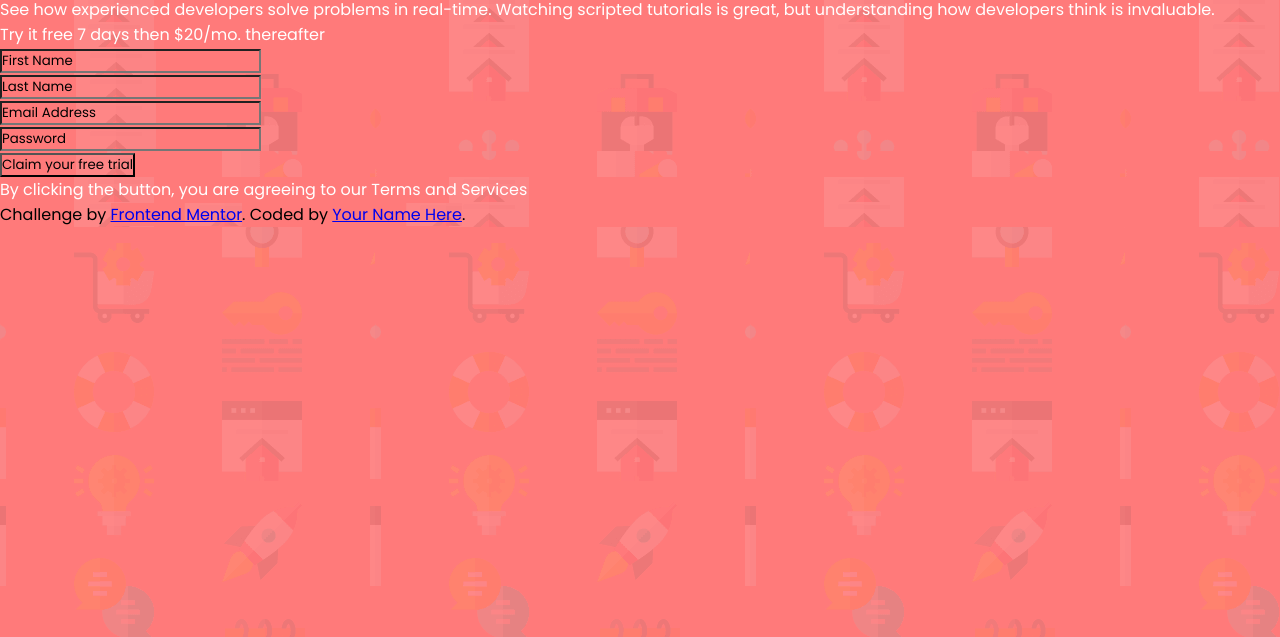
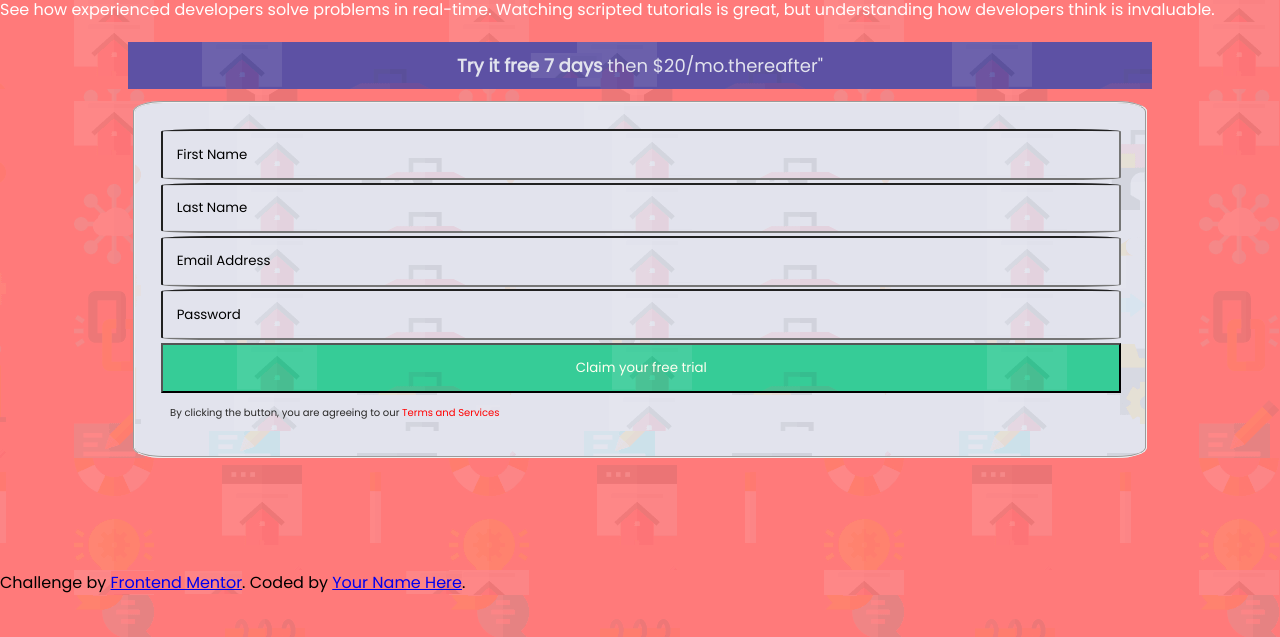
Before and after one commit to Jasmine582/intro_component-fm, a plain HTML site: page index.html in a window 1280 px wide. Shown: the part 163-800 px from the top of the page. Drawn offline with Linux system fonts and the light colour scheme.

Commit message:
Updated styles

```diff
--- a/index.html
+++ b/index.html
@@ -32,18 +32,22 @@
           invaluable.
         </p>
       </div>
-      <div class="free-trial">Try it free 7 days then $20/mo. thereafter</div>
+      <div class="free-trial">
+        <button><span>Try it free 7 days</span> then $20/mo.thereafter"</button>
+      </div>
       <form>
+        <fieldset>
         <input type="text" id="fname" value="First Name" /><br />
         <input type="text" id="lname" value="Last Name" /><br />
         <input type="text" id="email" value="Email Address" /><br />
         <input type="text" id="password" value="Password" />
-      </form>
-      <button>Claim your free trial</button>
+      <input type ="button"value="Claim your free trial"/>
       <div class="terms">
         <p>
-          By clicking the button, you are agreeing to our Terms and Services
+          By clicking the button, you are agreeing to our <span>Terms and Services</span>
         </p>
+      </fieldset>
+    </form>
       </div>
     </main>
     <footer>
--- a/style.css
+++ b/style.css
@@ -1,20 +1,85 @@
 * {
-    margin: 0;
-    padding: 0;
-    font-family: 'Poppins', sans-serif;
-    background-color:  hsl(0, 100%, 74%) ;
-    background-image: url('./images/bg-intro-mobile.png');
+  margin: 0;
+  padding: 0;
+  font-family: "Poppins", sans-serif;
+  background-color: hsl(0, 100%, 74%);
+  background-image: url("./images/bg-intro-mobile.png");
 }
 header,
 main {
-    color:#fff;
+  color: #fff;
 }
 
 header p {
+  display: flex;
+  justify-content: center;
+  align-items: center;
+  margin-top: 2em;
+  font-weight: 500;
+  font-size: 2em;
+}
+
+.free-trial {
+  display: flex;
+  flex-direction: row wrap;
+  justify-content: center;
+  align-items: center;
+}
+
+.free-trial button {
+  font-size: 1.125em;
+  color: #e2e3ed;
+  background-color: #5d51a4;
+  width: 80%;
+  padding: 10px 0;
+  margin-top: 20px;
+  border: none;
+  text-align: center;
+}
+.free-trial span {
+  background-color: #5d51a4;
+  color: #e2e3ed;
+  font-weight: 800;
+}
+form {
     display:flex;
     justify-content: center;
     align-items: center;
-    margin-top: 2em;
-    font-weight: 500;
-    font-size: 2em;
+    margin:12px 0;
 }
+fieldset {
+    background-color: #e2e3ed;
+    padding: 25px;
+    width: 75%;
+    border-radius: 3%;
+}
+input[type=text]
+ {
+    box-sizing: border-box;
+    width: 100%;
+    padding: 1em;
+    margin: .1em;
+    border-radius: 5%;
+    background-color:inherit;
+  }
+  input[type=button]{
+    box-sizing: border-box;
+    width: 100%;
+    padding: 1em;
+    margin: .1em;
+ color:ivory;
+    background-color:#36cc97;
+  }
+  .terms p {
+      background-color:#e2e3ed;
+      font-size: 10px;
+      padding: 1em;
+      color:rgb(41, 40, 39);
+  }
+  .terms p span {
+    background-color:#e2e3ed;
+      color:red
+  }
+  footer {
+      margin-top: 7em;
+  }
```
